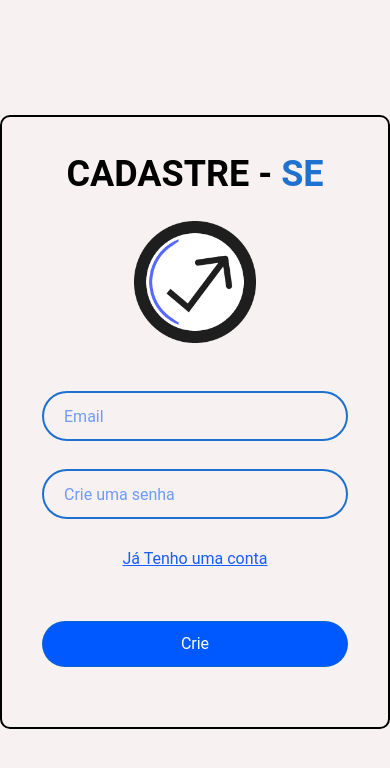
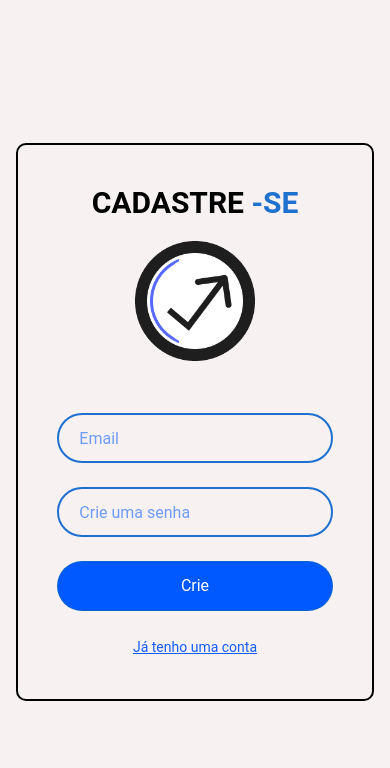
Before and after one commit to theonv/T-Pago, a Next.js app in the folder tp/: page /register in a window 390 px wide. Shown: the top 768 px of the page. Built offline with nearby package versions, Linux system fonts and the light colour scheme; no server answers.

Commit message:
Páginas de Login, Resgister e ForgotPWD estão todas responsivas agora.

```diff
--- a/tp/src/app/forgotpwd/page.jsx
+++ b/tp/src/app/forgotpwd/page.jsx
@@ -1,33 +1,36 @@
+'use client';
 import Link from 'next/link';
 import Image from 'next/image';
 
 export default function ForgotPassword() {
   return (
-    <>
-      <main className="min-h-screen flex items-center justify-center">
-        <div className="w-[420px] border-2 border-foreground rounded-[10px] p-[30px_40px] flex flex-col items-center font-['Roboto']">
+    <main className="min-h-screen flex items-center justify-center px-4">
+      <div className="w-full max-w-[420px] border-2 border-foreground rounded-[10px] px-6 py-10 flex flex-col items-center font-['Roboto']">
+
+        <header>
+          <h1 className="text-center text-3xl sm:text-[36px] font-bold">
+            MUDAR <span className="text-[var(--corSecundaria)]">SENHA</span>
+          </h1>
+        </header>
+
+        <section className="flex justify-center my-5">
+          <Image
+            src="/img/Logo.png"
+            alt="Logo Tá Pago"
+            width={400}
+            height={400}
+            className="w-full max-w-[120px] sm:max-w-[150px] h-auto"
+          />
+        </section>
+
         {/* A função novasenha() foi removida do onClick do botão e movida para o onSubmit do formulário.
             Isso é a prática correta, pois o envio de formulários deve ser tratado pelo evento onSubmit,
             garantindo melhor semântica e funcionamento, além de permitir o envio ao pressionar "Enter".
             <form onSubmit={fase_de_desenvolvimento}> -> Só para lembrar como deve ser feito, já que a página
             ainda não foi finalizada. */}
-          <form>
-            <h1 className="text-center text-[36px] font-bold" id="titulo">
-              MUDAR <span className="text-[var(--corSecundaria)] titulo-color">SENHA</span>
-            </h1>
-            <div className="flex justify-center my-5 logo">
-              <Image
-                src="/img/Logo.png"
-                alt="Logo Tá Pago"
-                width={400}
-                height={400}
-                placeholder="empty"
-                quality={100}
-                className="w-2/5 h-auto"
-              />
-            </div>
-            <div className="w-full h-[50px] my-7 input">
-              <label htmlFor="email" className="sr-only">Digite seu email</label>
+        <form className="w-full mt-8">
+          <div className="w-full max-w-[90%] mx-auto space-y-6">
+            <div className="h-[50px]">
               <input
                 type="text"
                 id="email"
@@ -37,7 +40,18 @@ export default function ForgotPassword() {
                 className="w-full h-full bg-transparent border-2 border-foreground rounded-full text-[16px] text-[var(--corSecundaria)] px-5 placeholder:text-[#0059ff8f] focus:outline-none"
               />
             </div>
-            <div className="w-full text-right mb-4 recuperar">
+
+            <button
+              type="submit"
+              className="w-full py-3 border border-[var(--corSecundaria)] rounded-full text-[16px] text-white bg-[#0059ff] hover:bg-[#0400ff] transition duration-300 ease-in-out transform hover:scale-105"
+            >
+              Altere
+            </button>
+          </div>
+        </form>
+
+        <div className="w-full flex flex-col items-center space-y-4 mt-6">
+          <div className="text-center">
             <Link
               href="/"
               className="underline text-blue-600 hover:text-blue-900 text-sm"
@@ -45,15 +59,8 @@ export default function ForgotPassword() {
               Lembrei minha senha
             </Link>
           </div>
-            <button
-              type="submit"
-              className="w-full my-[30px] py-[10px] border border-[var(--corSecundaria)] rounded-full text-[16px] text-white bg-[#0059ff] hover:bg-[#0400ff] transition duration-300 ease-in-out transform hover:scale-110"
-            >
-              Altere
-            </button>
-          </form>
+        </div>
       </div>
     </main>
-    </>
   );
 }
--- a/tp/src/app/page.jsx
+++ b/tp/src/app/page.jsx
@@ -13,9 +13,8 @@ export default function Login() {
     const senha = event.target.senha.value;
     try {
       const user = await verify({ email, senha });
-            console.log(user.email);
       alert(user.email);
-            login(user); // Salva no contexto
+      login(user);
       window.location.href = './home';
     } catch (e) {
       alert('Erro ao fazer login');
@@ -23,12 +22,11 @@ export default function Login() {
   };
 
   return (
-        <>
-            <main className="min-h-screen flex items-center justify-center">
-                <div className="w-[420px] border-2 border-foreground rounded-[10px] p-[30px_40px] flex flex-col items-center font-['Roboto']">
+    <main className="min-h-screen flex items-center justify-center px-4">
+      <div className="w-full max-w-[420px] border-2 border-foreground rounded-[10px] px-6 py-10 flex flex-col items-center font-['Roboto']">
 
         <header>
-                        <h1 className="text-center text-[36px] font-bold">
+          <h1 className="text-center text-3xl sm:text-[36px] font-bold">
             LOGIN <span className="text-[var(--corSecundaria)]">TÁ PAGO</span>
           </h1>
         </header>
@@ -39,13 +37,13 @@ export default function Login() {
             alt="Logo Tá Pago"
             width={400}
             height={400}
-                            className="w-2/5 h-auto"
+            className="w-full max-w-[120px] sm:max-w-[150px] h-auto"
           />
         </section>
 
-                    <form id="formLogin" onSubmit={handleSubmit} className="w-full">
-                        <div className="w-full h-[50px] my-7">
-                            <label htmlFor="email" className="sr-only">Email</label>
+        <form id="formLogin" onSubmit={handleSubmit} className="w-full mt-8">
+          <div className="w-full max-w-[90%] mx-auto space-y-6">
+            <div className="h-[50px]">
               <input
                 type="email"
                 id="email"
@@ -56,8 +54,7 @@ export default function Login() {
               />
             </div>
 
-                        <div className="w-full h-[50px] my-7">
-                            <label htmlFor="senha" className="sr-only">Senha</label>
+            <div className="h-[50px]">
               <input
                 type="password"
                 id="senha"
@@ -70,14 +67,15 @@ export default function Login() {
 
             <button
               type="submit"
-                            className="w-full my-[30px] py-[10px] border border-[var(--corSecundaria)] rounded-full text-[16px] text-white bg-[#0059ff] hover:bg-[#0400ff] transition duration-300 ease-in-out transform hover:scale-110"
+              className="w-full py-3 border border-[var(--corSecundaria)] rounded-full text-[16px] text-white bg-[#0059ff] hover:bg-[#0400ff] transition duration-300 ease-in-out transform hover:scale-105"
             >
               Acesse
             </button>
+          </div>
         </form>
 
-                    <div className="w-full flex flex-col items-center space-y-4">
-                        <div className="w-full text-center">
+        <div className="w-full flex flex-col items-center space-y-4 mt-6">
+          <div className="text-center">
             <Link
               href="forgotpwd"
               className="underline text-blue-600 hover:text-blue-900 text-sm"
@@ -86,7 +84,7 @@ export default function Login() {
             </Link>
           </div>
 
-                        <div className="text-center w-full">
+          <div className="text-center">
             <p>
               Não tem uma conta?{' '}
               <Link
@@ -98,9 +96,7 @@ export default function Login() {
             </p>
           </div>
         </div>
-
       </div>
     </main>
-        </>
   );
 }
--- a/tp/src/app/register/page.jsx
+++ b/tp/src/app/register/page.jsx
@@ -5,12 +5,12 @@ import { create } from '../../functions/create.js';
 
 export default function Register() {
   return (
-        <>
-            <main className="min-h-screen flex items-center justify-center">
-                <div className="w-[420px] border-2 border-foreground rounded-[10px] p-[30px_40px] flex flex-col items-center font-['Roboto']">
+    <main className="min-h-screen flex items-center justify-center px-4">
+      <div className="w-full max-w-[420px] border-2 border-foreground rounded-[10px] px-6 py-10 flex flex-col items-center font-['Roboto']">
+
         <header>
-                        <h1 className="text-center text-[36px] font-bold">
-                            CADASTRE - <span className="text-[var(--corSecundaria)]">SE</span>
+          <h1 className="text-center text-3xl sm:text-[36px] font-bold">
+            CADASTRE <span className="text-[var(--corSecundaria)]">-SE</span>
           </h1>
         </header>
 
@@ -20,15 +20,13 @@ export default function Register() {
             alt="Logo Tá Pago"
             width={400}
             height={400}
-                            placeholder="empty"
-                            quality={100}
-                            className="w-2/5 h-auto"
+            className="w-full max-w-[120px] sm:max-w-[150px] h-auto"
           />
         </section>
 
-                    <form onSubmit={create} className="w-full">
-                        <div className="w-full h-[50px] my-7">
-                            <label htmlFor="email" className="sr-only">Email</label>
+        <form onSubmit={create} className="w-full mt-8">
+          <div className="w-full max-w-[90%] mx-auto space-y-6">
+            <div className="h-[50px]">
               <input
                 type="email"
                 id="email"
@@ -38,8 +36,8 @@ export default function Register() {
                 className="w-full h-full bg-transparent border-2 border-foreground rounded-full text-[16px] text-[var(--corSecundaria)] px-5 placeholder:text-[#0059ff8f] focus:outline-none"
               />
             </div>
-                        <div className="w-full h-[50px] my-7">
-                            <label htmlFor="senha" className="sr-only">Senha</label>
+
+            <div className="h-[50px]">
               <input
                 type="password"
                 id="senha"
@@ -49,20 +47,27 @@ export default function Register() {
                 className="w-full h-full bg-transparent border-2 border-foreground rounded-full text-[16px] text-[var(--corSecundaria)] px-5 placeholder:text-[#0059ff8f] focus:outline-none"
               />
             </div>
-                        <div className="w-full text-center my-5">
-                            <Link href="/" className="underline text-blue-600 hover:text-blue-900">
-                                Já Tenho uma conta
-                            </Link>
-                        </div>
+
             <button
-                            className="w-full my-[30px] py-[10px] border border-[var(--corSecundaria)] rounded-full text-[16px] text-white bg-[#0059ff] hover:bg-[#0400ff] transition duration-300 ease-in-out transform hover:scale-110"
               type="submit"
+              className="w-full py-3 border border-[var(--corSecundaria)] rounded-full text-[16px] text-white bg-[#0059ff] hover:bg-[#0400ff] transition duration-300 ease-in-out transform hover:scale-105"
             >
               Crie
             </button>
+          </div>
         </form>
+
+        <div className="w-full flex flex-col items-center space-y-4 mt-6">
+          <div className="text-center">
+            <Link
+              href="/"
+              className="underline text-blue-600 hover:text-blue-900 text-sm"
+            >
+              Já tenho uma conta
+            </Link>
+          </div>
+        </div>
       </div>
     </main>
-        </>
   );
 }
```
Lines whose indentation alone changed are shown as unchanged.
